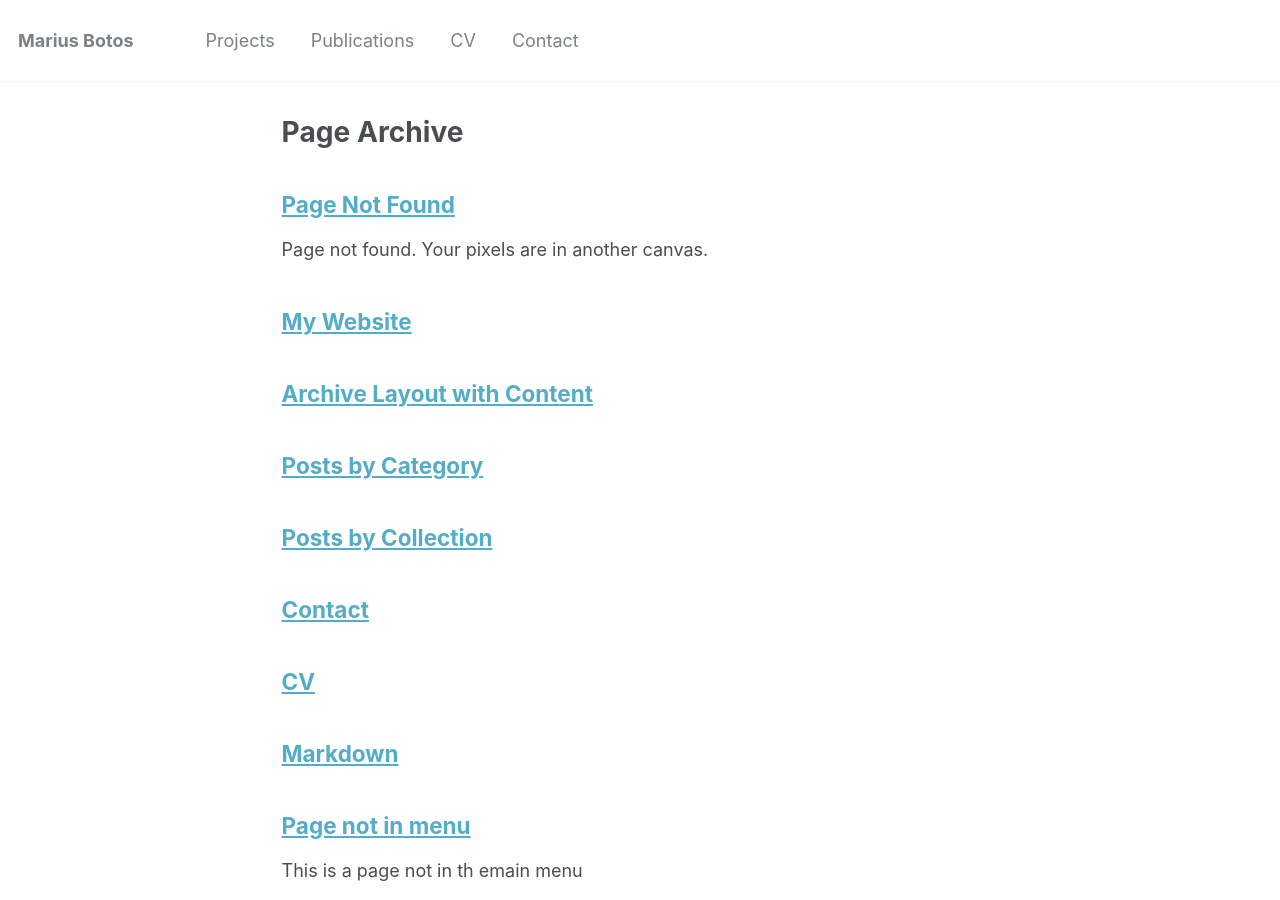
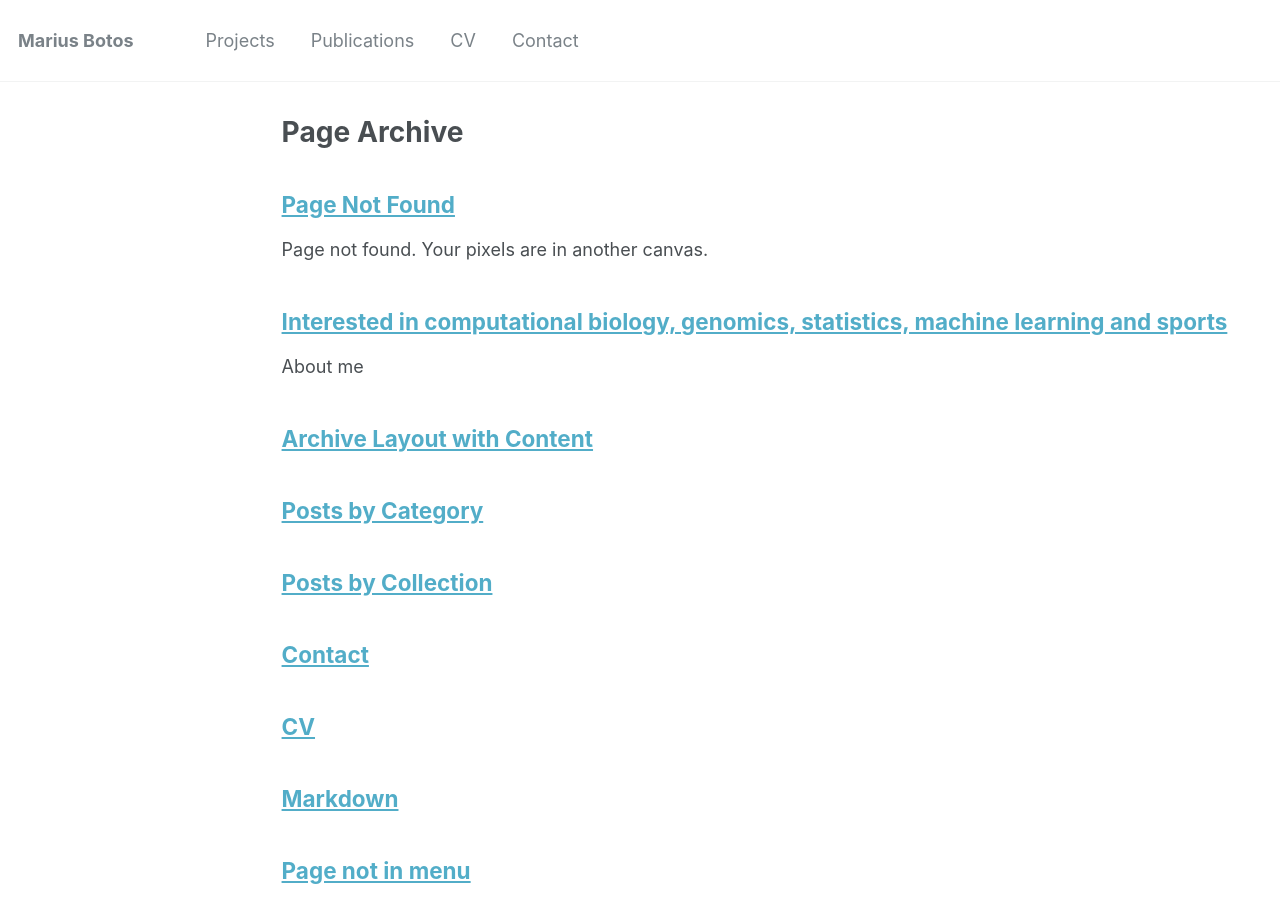
Before and after one commit to Sporgelum/Sporgelum.github.io, a Jekyll site: the page built from _pages/page-archive.html, in a window 1280 px wide and 900 px high. Built offline with Jekyll 4.4.1, drawn with Linux system fonts in a browser that asks for light colours.

Commit message:
Update about.md

```diff
--- a/_pages/about.md
+++ b/_pages/about.md
@@ -1,52 +1,34 @@
 ---
-layout: default
+permalink: /
+title: "Interested in computational biology, genomics, statistics, machine learning and sports"
+excerpt: "About me"
+author_profile: true
+redirect_from:
+  - /about/
+  - /about.html
 ---
 
-# My Website
+{% include base_path %}
 
-<div class="header">
-    <h1>My Website</h1>
-    <p>Scroll down to see the fixed/sticky background effect.</p>
-</div>
+I am a Computational Biologist with experience in Genomic data analysis, having worked at [University of Bern](https://www.unibe.ch/index_eng.html) and the latest at [EPFL](https://www.epfl.ch/en/).
 
-<div class="menu">
-    <a href="#section1">Section 1</a>
-    <a href="#section2">Section 2</a>
-    <a href="#section3">Section 3</a>
-    <a href="#section4">Section 4</a>
-</div>
+My main interests are Biology, Bioinformatics, Biostatistics, Metabolism, Programming, Nutrition, and Sports. I focused on improving my skills to give the best support in my job. <!--- <img alt="alt_text" width="300px" height="300px" src="images/asics.jpeg" /> --->
 
-<div class="main">
-    <div id="section1" class="section section1">
-        <h2>About Me</h2>
-        <p>I am a Computational Biologist with experience in Genomic data analysis, having worked at [University of Bern](https://www.unibe.ch/index_eng.html) and the latest at [EPFL](https://www.epfl.ch/en/).</p>
-        <p>My main interests are Biology, Bioinformatics, Biostatistics, Metabolism, Programming, Nutrition, and Sports. I focused on improving my skills to give the best support in my job.</p>
-    </div>
 
-    <div id="section2" class="section section2">
-        <h2>My Tools</h2>
-        <ul>
-            <li>Python</li>
-            <li>Sci-kit</li>
-            <li>R</li>
-            <li>Shiny</li>
-            <li>Jupyter</li>
-            <li>Cytoscape</li>
-            <li>Linux</li>
-            <li>Slurm</li>
-            <li>Adobe</li>
-        </ul>
-    </div>
+My recently used tools are:
+* **Python** <img alt="alt_text" width="260px" height="120px" src="images/python.png" />
+* **Sci-kit** <img alt="alt_text" width="260px" height="120px" src="images/scikit.jpg" />
+* **R** <img alt="alt_text" width="120px" height="120px" src="images/clean_logo_rstudio.png" />
+* **Shiny** <img alt="alt_text" width="260px" height="120px" src="images/shiny.png" />
+* **Jupyter** <img alt="alt_text" width="260px" height="120px" src="images/jupy.png" />
+* **Cytoscape** <img alt="alt_text" width="260px" height="120px" src="images/cytoscape-logo.png" />
+* **Linux** <img alt="alt_text" width="160px" height="120px" src="images/linux.png" />
+* **Slurm** <img alt="alt_text" width="260px" height="120px" src="images/slurm.png" />
+* **Adobe** <img alt="alt_text" width="260px" height="120px" src="images/Adobe-Logo.png" />
 
-    <div id="section3" class="section section3">
-        <h2>Hobbies and Interests</h2>
-        <p>I love being in Nature and having time for my hobbies.</p>
-    </div>
+I love being in Nature and having time for my hobbies.
+<img alt="alt_text" width="460px" height="420px" src="images/paraAmis.jpg" /> <img alt="alt_text" width="460px" height="420px" src="images/lobhornerme.jpeg" />
 
-    <div id="section4" class="section section4">
-        <h2>Contact Me</h2>
-        <p>If any questions, I am happy to answer through any social platform or email, see in Contact!</p>
-        <p>Have a nice day!</p>
-    </div>
+If any questions, I am happy to answer through any social platform or email, check in **Contact**!
 
-</div>
+Have a nice day!
```
